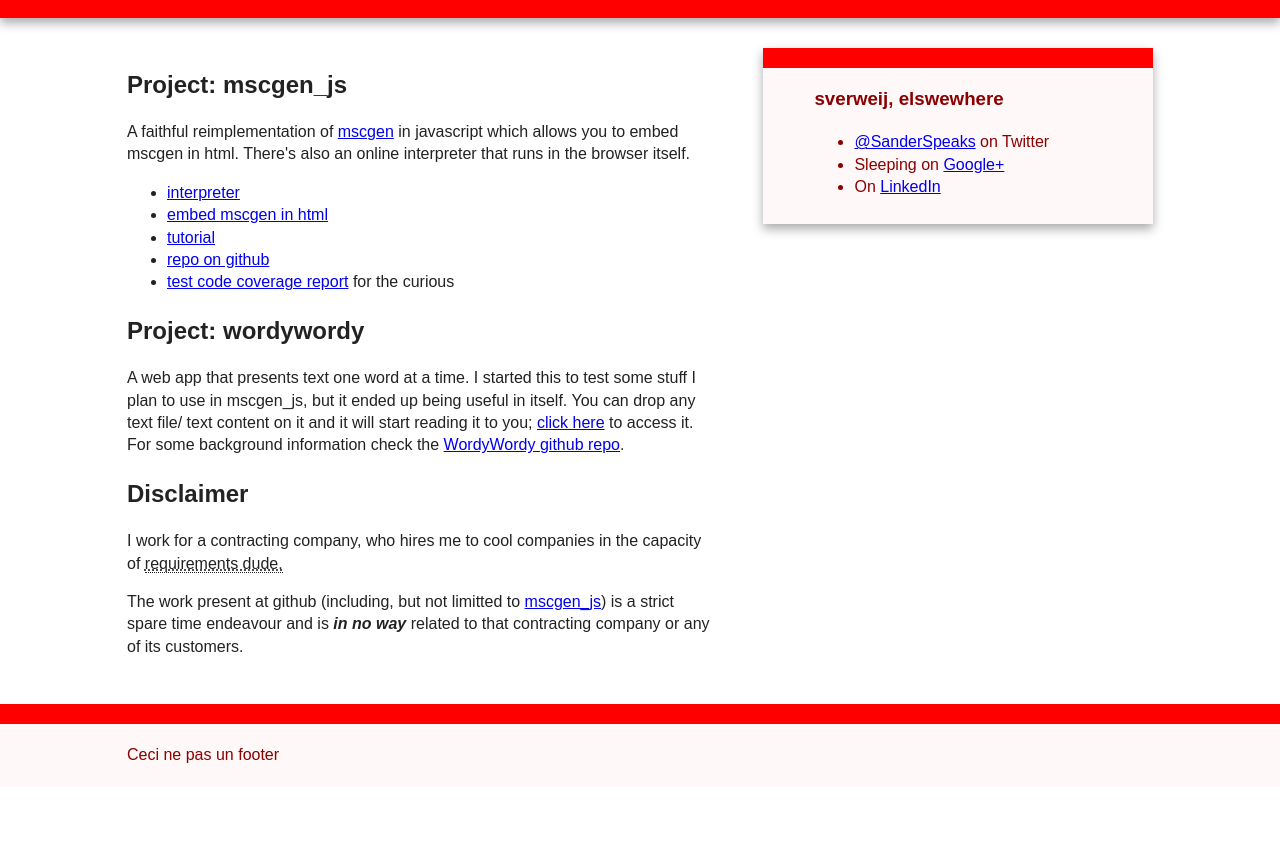
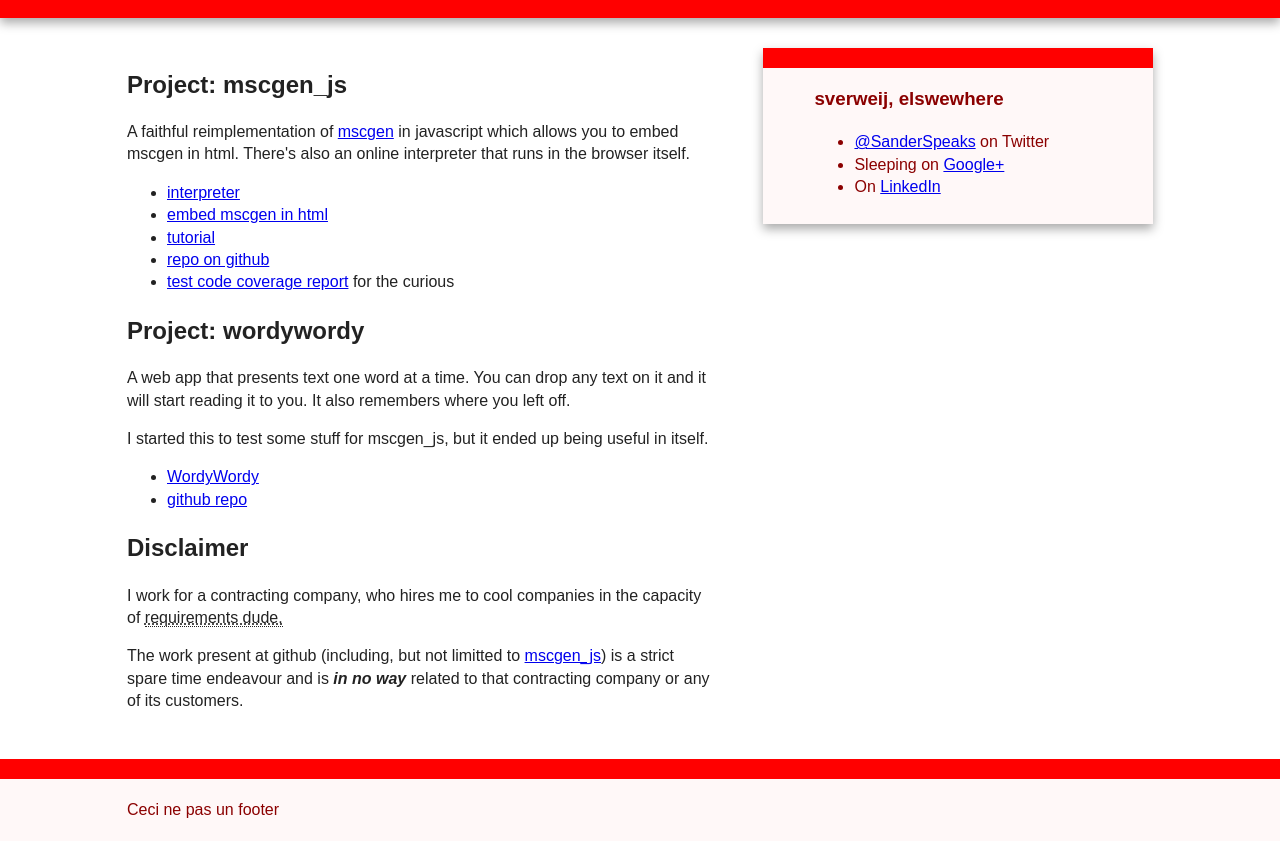
Before and after one commit to sverweij/sverweij.github.io, a plain HTML site: page index.html in a window 1280 px wide. Shown: the part 90-931 px from the top of the page. Before the commit the page ends 877 px from the top, so only its background shows below. Drawn offline with Linux system fonts and the light colour scheme.

Commit message:
copy editing

```diff
--- a/index.html
+++ b/index.html
@@ -51,14 +51,18 @@
       <section>
           <h2>Project: wordywordy</h2>
           <p>
-             A web app that presents text one word at a time. I started this
-             to test some stuff I plan to use in mscgen_js, but it ended up
-             being useful in itself.
-             You can drop any text file/ text content on it and it will start
-             reading it to you; <a href="wordywordy/index.html?utm_source=sverweij.github.io">click here</a> to
-             access it.
-             For some background information check the
-             <a href="https://github.com/sverweij/wordywordy">WordyWordy github repo</a>.
+             A web app that presents text one word at a time.
+             You can drop any text on it and it will start reading
+             it to you. It also remembers where you left off.
+          </p>
+          <p>
+          I started this to test some stuff for mscgen_js, but
+          it ended up being useful in itself.
+         </p>
+          <ul>
+              <li><a href="wordywordy/index.html?utm_source=sverweij.github.io">WordyWordy</a></li>
+              <li><a href="https://github.com/sverweij/wordywordy">github repo</a></li>
+          </ul>
           </p>
       </section>
       <section>
```
